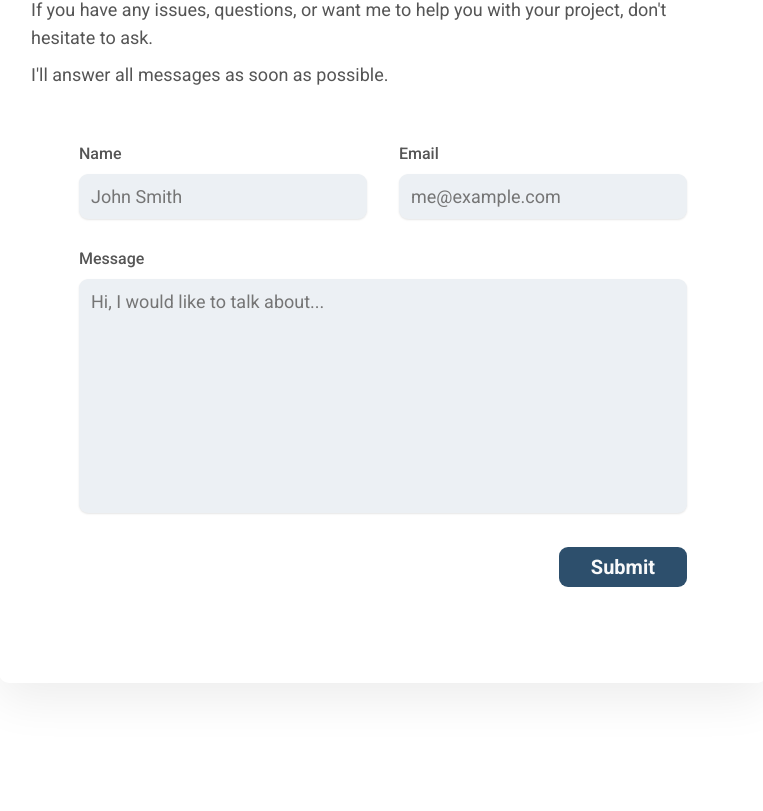
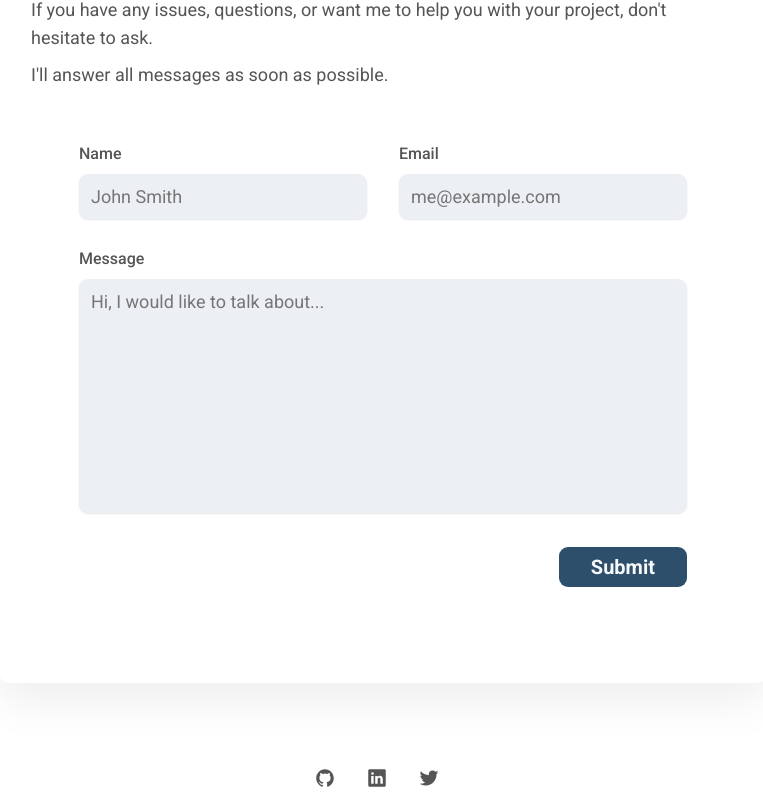
Before and after one commit to verasls/lveras.com, a React (Create React App) app: page / in a window 1280 px wide. Shown: the part 2572-3383 px from the top of the page, without its empty margins (257-1020 px from the left). Before the commit the page ends 3319 px from the top, so only its background shows below. Built offline with nearby package versions, Linux system fonts and the light colour scheme; no server answers; some icons are missing.

Commit message:
Add Footer component to App.js file

```diff
--- a/src/App.js
+++ b/src/App.js
@@ -1,6 +1,7 @@
 import { BrowserRouter, Routes, Route } from "react-router-dom";
 
 import { Header } from "./components/Header";
+import { Footer } from "./components/Footer";
 import { Home } from "./pages/Home";
 import { Publications } from "./pages/Publications";
 
@@ -8,7 +9,6 @@ import "./styles/general.css";
 
 export function App() {
   return (
-    <>
     <BrowserRouter>
       <Header />
       <main>
@@ -17,7 +17,7 @@ export function App() {
           <Route path="/publications" element={<Publications />} />
         </Routes>
       </main>
+      <Footer />
     </BrowserRouter>
-    </>
   );
 }
```
Lines whose indentation alone changed are shown as unchanged.
